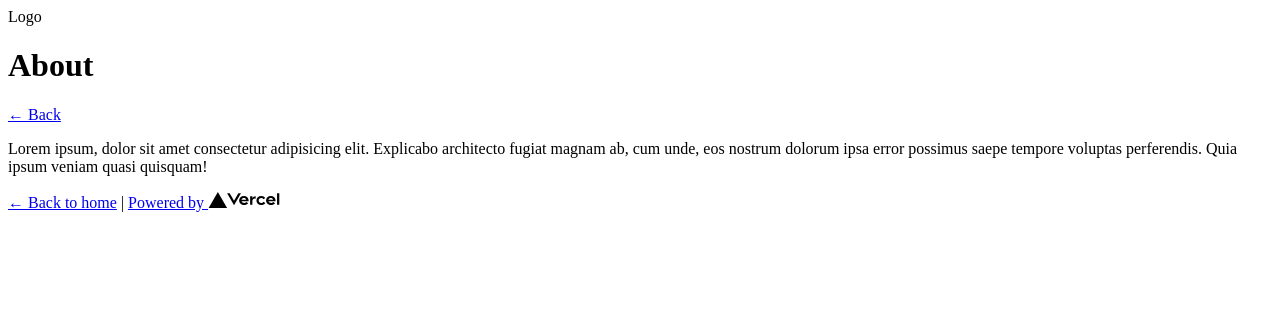
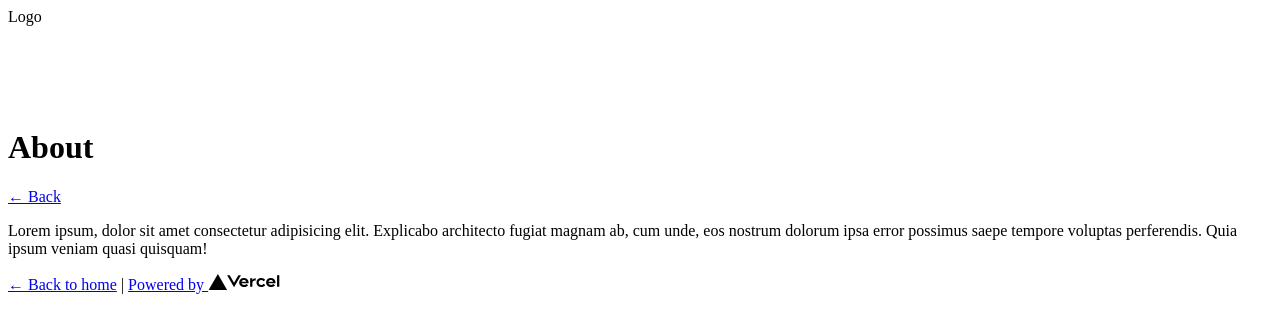
Before and after one commit to nemoDreamer/nemoDreaming-v5, a Next.js app: page /about in a window 1280 px wide. Shown: the top 332 px of the page. Built offline with nearby package versions, Linux system fonts and the light colour scheme.

Commit message:
refactor: add header animation

```diff
--- a/components/layout.tsx
+++ b/components/layout.tsx
@@ -1,3 +1,4 @@
+import { motion } from "framer-motion";
 import Head from "next/head";
 import Image from "next/image";
 import Link from "next/link";
@@ -7,6 +8,8 @@ export const name = "Your Name";
 export const siteTitle = "Next.js Sample Website";
 export const description =
   "Learn how to build a personal website using Next.js";
+
+const getHeaderHeight = (isHome: boolean) => (isHome ? "168px" : "100px");
 
 const Layout: React.FC<{
   isHome?: boolean;
@@ -27,17 +30,30 @@ const Layout: React.FC<{
       <meta name="twitter:card" content="summary_large_image" />
     </Head>
 
-    <header className={`${isHome ? "h-48" : "h-32"} bg-gray-500`} id="header">
-      <div className="w-1/2 h-full mx-auto flex flex-col items-start justify-center bg-gray-600">
-        <div className="h-10 w-20 flex flex-row items-center justify-center bg-black text-gray-50">
+    <header className="bg-gray-500 shadow-xl" style={{ zIndex: 2 }}>
+      <motion.div
+        layoutId="header"
+        layout
+        transition={{ type: "spring", bounce: 0, duration: 0.5 }}
+        initial={{ height: getHeaderHeight(!isHome) }}
+        animate={{ height: getHeaderHeight(isHome) }}
+        className="w-1/2 h-full mx-auto flex flex-col items-start justify-center bg-gray-600"
+      >
+        <motion.div
+          layoutId="logo"
+          layout
+          className="h-10 w-20 flex flex-row items-center justify-center bg-black text-gray-50"
+        >
           Logo
-        </div>
-      </div>
+        </motion.div>
+      </motion.div>
     </header>
 
-    <main className="flex-1 p-4">
+    <main className="p-4 bg-gray-100 shadow-xl" style={{ zIndex: 1 }}>
       <div className="w-1/2 mx-auto">{children}</div>
     </main>
+
+    <div className="flex-1"> </div>
 
     <footer className="flex flex-row items-center justify-center p-4 bg-gray-100">
       {!isHome && (
--- a/package.json
+++ b/package.json
@@ -17,6 +17,7 @@
   },
   "dependencies": {
     "autoprefixer": "^10.2.5",
+    "framer-motion": "^4.1.15",
     "next": "10.2.0",
     "postcss": "^8.2.15",
     "react": "17.0.2",
--- a/pages/_app.tsx
+++ b/pages/_app.tsx
@@ -1,3 +1,4 @@
+import { AnimateSharedLayout } from "framer-motion";
 import type { AppProps } from "next/app";
 import React from "react";
 
@@ -6,7 +7,9 @@ import "tailwindcss/tailwind.css";
 /* <link rel="stylesheet" href="https://use.typekit.net/fmg4grs.css"/> */
 
 const App = ({ Component, pageProps }: AppProps): JSX.Element => (
-  <Component {...pageProps} />
+  <AnimateSharedLayout>
+    <Component {...pageProps} />
+  </AnimateSharedLayout>
 );
 
 export default App;
```
Also changed, not shown: 1 other file (tests, documents, lock files or other folders).
